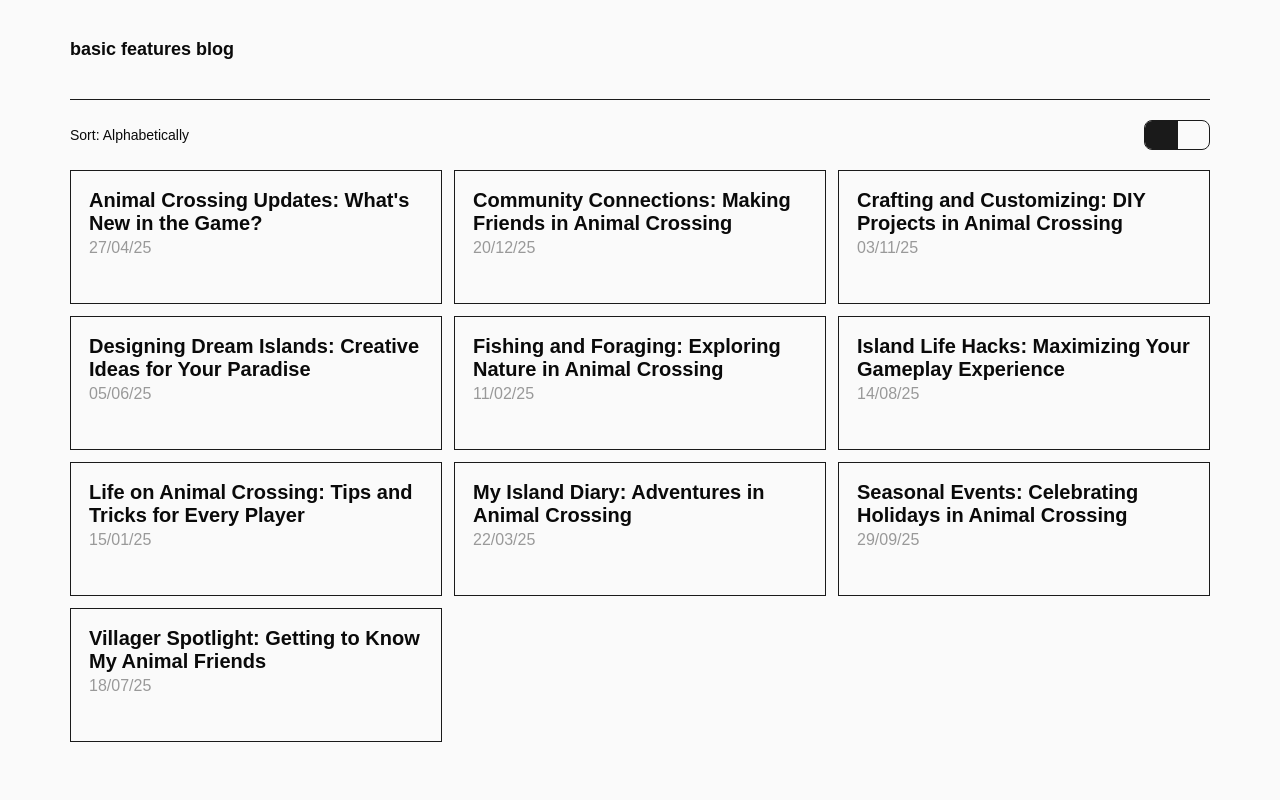
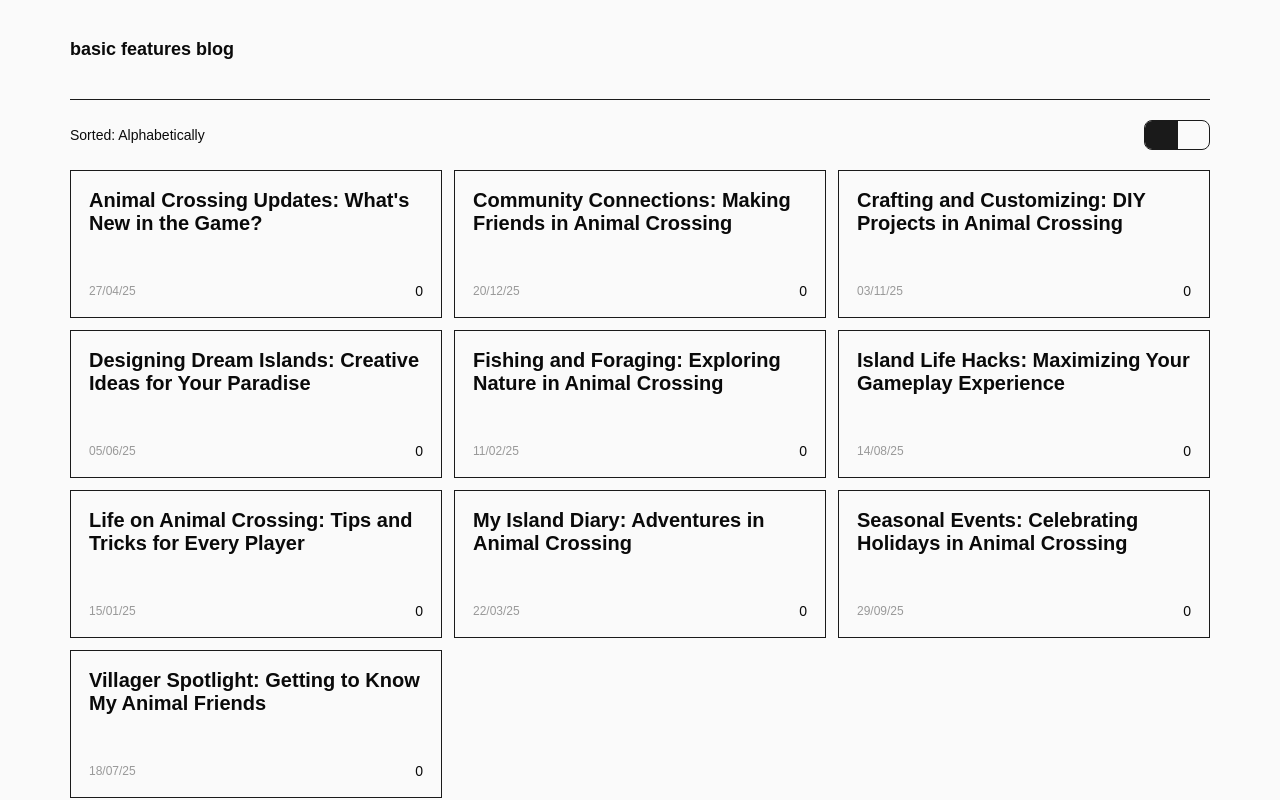
Before and after one commit to happycodehouse/basic-blog, a React (Vite) app: page / in a window 1280 px wide. Built offline with nearby package versions, Linux system fonts and the light colour scheme; some icons are missing; a web font is replaced by a local one.

Commit message:
Edit layout

```diff
--- a/src/App.css
+++ b/src/App.css
@@ -110,19 +110,32 @@
   width: calc((100% - 24px) / 3);
   padding: 18px;
   border: 1px solid #1a1a1a;
+  cursor: pointer;
 }
 
-.post-list .title-area {
-  margin-bottom: 28px;
+.post-list li:hover h3 {
+  text-decoration: underline;
 }
 
-.post-list .title-area h3 {
+.post-list .top-area {
+  margin-bottom: 48px;
+}
+
+.post-list .top-area h3 {
   margin-bottom:4px;
   font-size: 20px;
   font-weight: 600;
+  cursor: pointer;
 }
 
-.post-list .title-area span {
+.post-list .bottom-area {
+  display: flex;
+  justify-content: space-between;
+  align-items: center;
+}
+
+.post-list .bottom-area > span {
+  font-size: 12px;
   color: #999;
 }
 
--- a/src/App.jsx
+++ b/src/App.jsx
@@ -30,27 +30,27 @@
 
     const sortAlphabet = () => {
         setPost((prev) => {
-            const sortAlphabet = [...prev].sort((a, b) => {
+            const sortNewAlphabet = [...prev].sort((a, b) => {
                 return a.title.localeCompare(b.title);
             });
 
-            return sortAlphabet;
+            return sortNewAlphabet;
         });
     }
 
     const sortDate = () => {
         setPost((prev) => {
-            const sortDate = [...prev].sort((a, b) => {
+            const sortNewDate = [...prev].sort((a, b) => {
                 const dateA = new Date(`20${a.date.split('/')[2]}`, a.date.split('/')[1] - 1, a.date.split('/')[0]);
                 const dateB = new Date(`20${b.date.split('/')[2]}`, b.date.split('/')[1] - 1, b.date.split('/')[0]);
                 return dateB - dateA;
             });
 
-            return sortDate;
+            return sortNewDate;
         });
     };
 
-    const [like, setLike] = useState(new Array(post.length).fill(0));
+    const [like, setLike] = useState(new Array(initialPosts.length).fill(0));
 
     return (
         <>
@@ -63,7 +63,7 @@
                 <div className={"sec sec1"}>
                     <div className={"inner"}>
                         <div className={"sort-btn-wrap"}>
-                            <span>Sort: {sortType}</span>
+                            <span>Sorted: {sortType}</span>
                             <div className={"sort-btn"}>
                                 <span
                                     className={classNames( sortType == "Alphabetically" ? "active" : "" )}
@@ -73,9 +73,9 @@
                                     }}
                                 ><i className={"xi-list"}></i></span>
                                 <span
-                                    className={classNames( sortType == "By Latest Date" ? "active" : "" )}
+                                    className={classNames( sortType == "Latest Date" ? "active" : "" )}
                                     onClick={() => {
-                                        setSortType("By Latest Date");
+                                        setSortType("Latest Date");
                                         sortDate();
                                     }}
                                 ><i className={"xi-calendar"}></i></span>
@@ -87,14 +87,17 @@
                         <ul className={"post-list"}>
                             {post.map((item, index) => (
                                 <li key={index}>
-                                    <div className={"title-area"}>
+                                    <div className={"top-area"}>
                                         <h3>{item.title}</h3>
+                                    </div>
+                                    <div className={"bottom-area"}>
                                         <span>{item.date}</span>
+                                        <div className={"like-area"}>
+                                            <i className={"xi-heart-o"}></i>
+                                            <span>{like[index]}</span>
+                                        </div>
                                     </div>
-                                    <div className={"like-area"}>
-                                        <i className={"xi-heart-o"}></i>
-                                        <span>{like[index]}</span>
-                                    </div>
+
                                 </li>
                             ))}
                         </ul>
```
